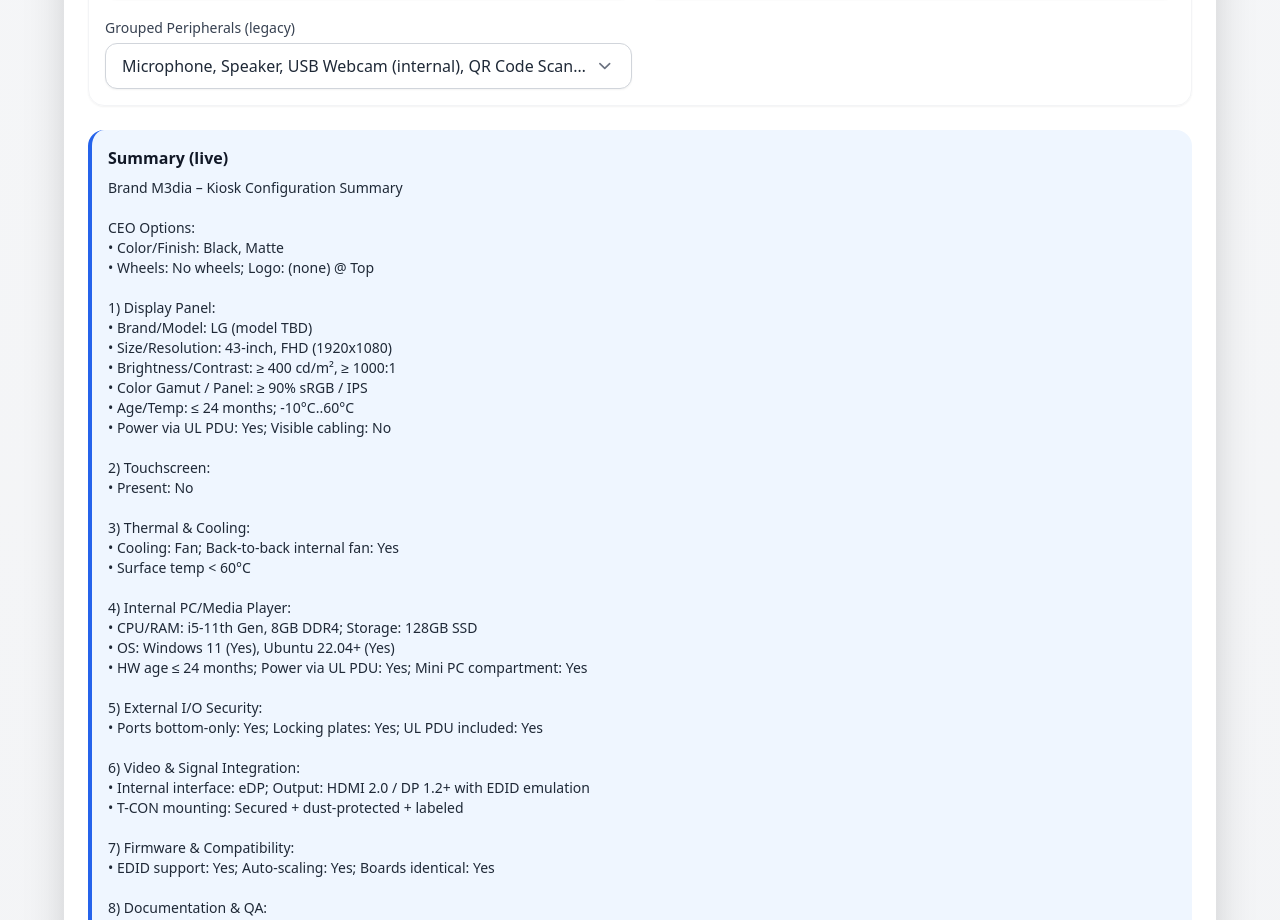
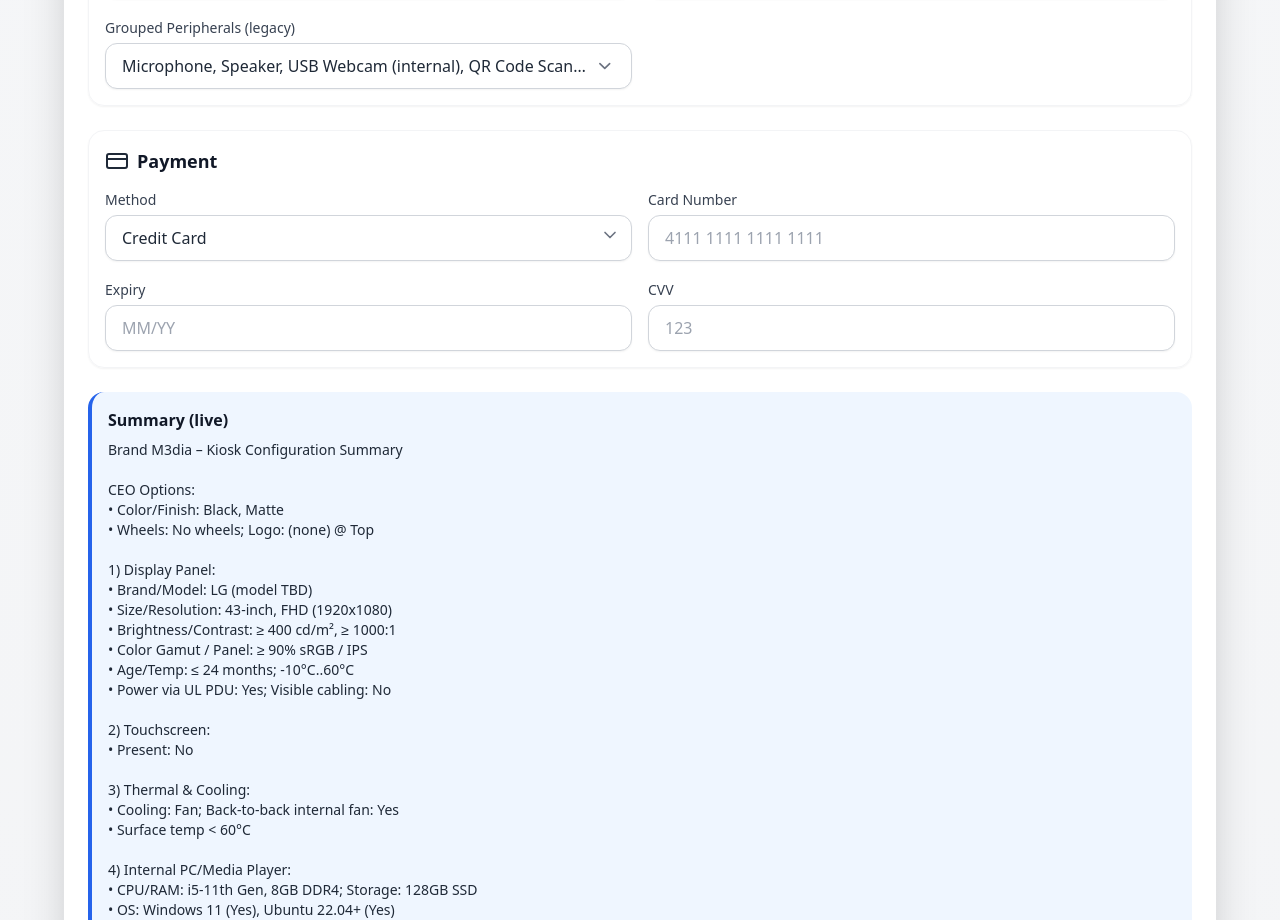
Before and after one commit to sondagi3/kiosk-configurator, a React (Vite) app: page / in a window 1280 px wide. Shown: the part 4020-4940 px from the top of the page. Built offline with nearby package versions, Linux system fonts and the light colour scheme.

Commit message:
Add payment section with basic details

```diff
--- a/src/App.jsx
+++ b/src/App.jsx
@@ -12,6 +12,7 @@ import {
   Settings,
   Plus,
   Trash2,
+  CreditCard,
 } from "lucide-react";
 // API base for the Express server
 const API_BASE = "http://localhost:3001/api";
@@ -214,6 +215,14 @@ export default function App() {
     peripherals: ["mic", "speaker", "webcam", "qr"],
   };
 
+  const initialPayment = {
+    method: "Credit Card",
+    cardNumber: "",
+    expiry: "",
+    cvv: "",
+    poNumber: "",
+  };
+
   const [form, setForm] = useState(initial);
 
   // ======================= UI State =======================
@@ -224,6 +233,9 @@ export default function App() {
   const [summary, setSummary] = useState("");
   const [importText, setImportText] = useState("");
 
+  // Payment details
+  const [payment, setPayment] = useState(initialPayment);
+
   // API & pricing state
 const [apiHealth, setApiHealth] = useState(null);
 const [pricing, setPricing] = useState(null);
@@ -232,6 +244,7 @@ const [cfgId, setCfgId] = useState(""); // paste a real configuration UUID when
 const [apiError, setApiError] = useState(null);
 
   const update = (k, v) => setForm((f) => ({ ...f, [k]: v }));
+  const updatePayment = (k, v) => setPayment((p) => ({ ...p, [k]: v }));
 
   // ======================= Inputs =======================
   const Select = ({ value, onChange, options }) => (
@@ -440,6 +453,23 @@ const [apiError, setApiError] = useState(null);
       });
     }
 
+    // Payment
+    lines.push("\nPayment:");
+    lines.push(`• Method: ${payment.method}`);
+    if (payment.method === "Credit Card") {
+      const last4 = payment.cardNumber ? payment.cardNumber.slice(-4) : "----";
+      lines.push(`• Card Ending: ${last4}`);
+    } else if (payment.method === "Purchase Order") {
+      lines.push(`• PO Number: ${payment.poNumber || "(none)"}`);
+    }
+    if (pricing) {
+      lines.push("\nPricing:");
+      lines.push(`• Subtotal: ${pricing.subtotal}`);
+      if ("shipping_total" in pricing) lines.push(`• Shipping: ${pricing.shipping_total}`);
+      if ("tax_total" in pricing) lines.push(`• Tax: ${pricing.tax_total}`);
+      lines.push(`• Grand Total: ${pricing.grand_total ?? pricing.subtotal}`);
+    }
+
     // Warnings
     if (warnings.length) {
       lines.push("\nCompliance Warnings:");
@@ -526,7 +556,7 @@ async function handleCreateQuote() {
 }
 
   const exportConfig = () => {
-    const payload = { type: "config", admin, form };
+    const payload = { type: "config", admin, form, payment };
     const blob = new Blob([JSON.stringify(payload, null, 2)], { type: "application/json" });
     const url = URL.createObjectURL(blob);
     const a = document.createElement("a");
@@ -552,6 +582,7 @@ async function handleCreateQuote() {
       if (parsed.type === "config" && parsed.form && parsed.admin) {
         setAdmin(parsed.admin);
         setForm(parsed.form);
+        if (parsed.payment) setPayment(parsed.payment);
       }
       alert("Imported successfully.");
     } catch (e) {
@@ -580,7 +611,10 @@ async function handleCreateQuote() {
     }
   };
 
-  const resetAll = () => setForm({ ...initial });
+  const resetAll = () => {
+    setForm({ ...initial });
+    setPayment({ ...initialPayment });
+  };
 
   // ======================= Admin Panel Components =======================
   const Chip = ({ text, onRemove }) => (
@@ -936,6 +970,51 @@ async function handleCreateQuote() {
             </Section>
           ) : null}
 
+          {/* Payment */}
+          <Section title="Payment" icon={<CreditCard className="h-6 w-6 text-gray-800" />}>
+            <Field label="Method">
+              <Select
+                value={payment.method}
+                onChange={(v) => updatePayment("method", v)}
+                options={["Credit Card", "Purchase Order"]}
+              />
+            </Field>
+            {payment.method === "Credit Card" && (
+              <>
+                <Field label="Card Number">
+                  <Text
+                    value={payment.cardNumber}
+                    onChange={(v) => updatePayment("cardNumber", v)}
+                    placeholder="4111 1111 1111 1111"
+                  />
+                </Field>
+                <Field label="Expiry">
+                  <Text
+                    value={payment.expiry}
+                    onChange={(v) => updatePayment("expiry", v)}
+                    placeholder="MM/YY"
+                  />
+                </Field>
+                <Field label="CVV">
+                  <Text
+                    value={payment.cvv}
+                    onChange={(v) => updatePayment("cvv", v)}
+                    placeholder="123"
+                  />
+                </Field>
+              </>
+            )}
+            {payment.method === "Purchase Order" && (
+              <Field label="PO Number">
+                <Text
+                  value={payment.poNumber}
+                  onChange={(v) => updatePayment("poNumber", v)}
+                  placeholder="PO-12345"
+                />
+              </Field>
+            )}
+          </Section>
+
           {/* Live Summary + Warnings */}
           <div className="space-y-3">
             {warnings.length ? (
```
